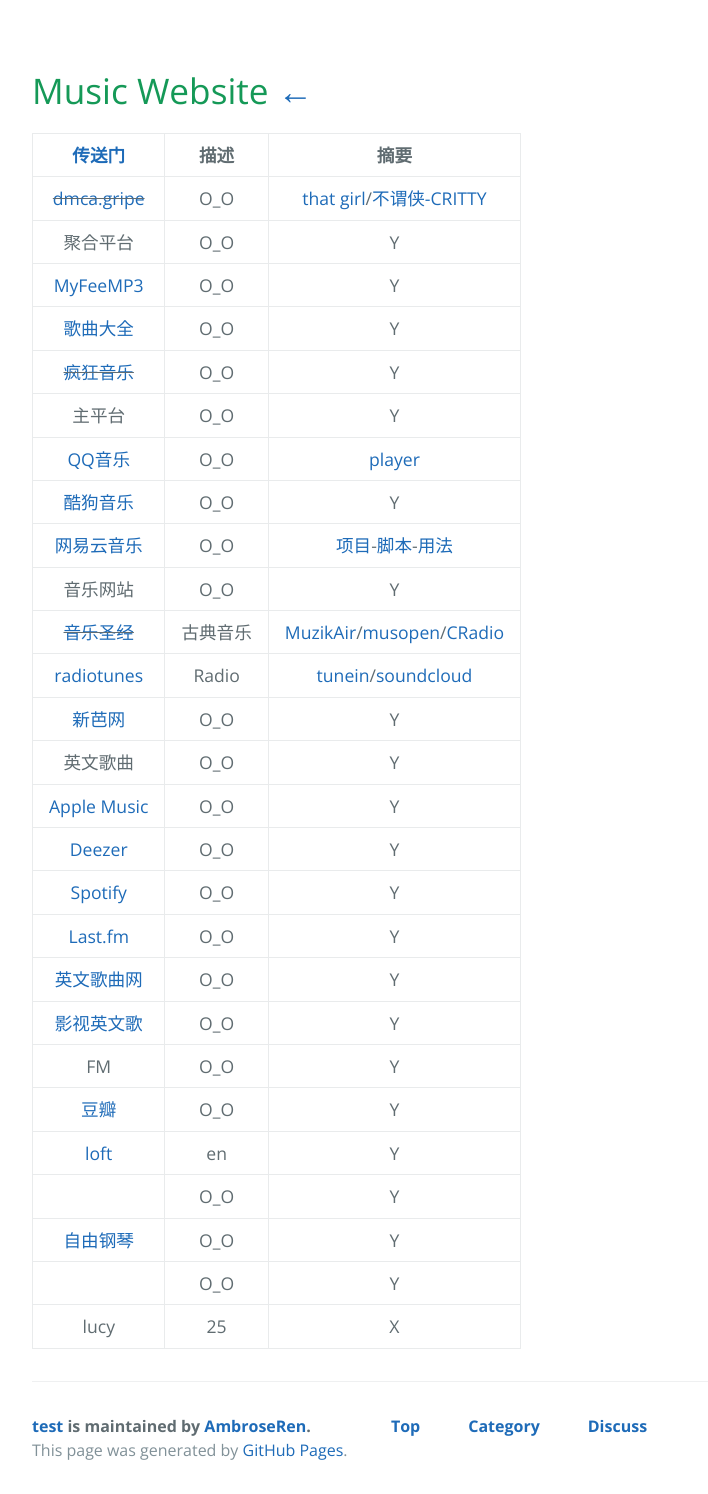
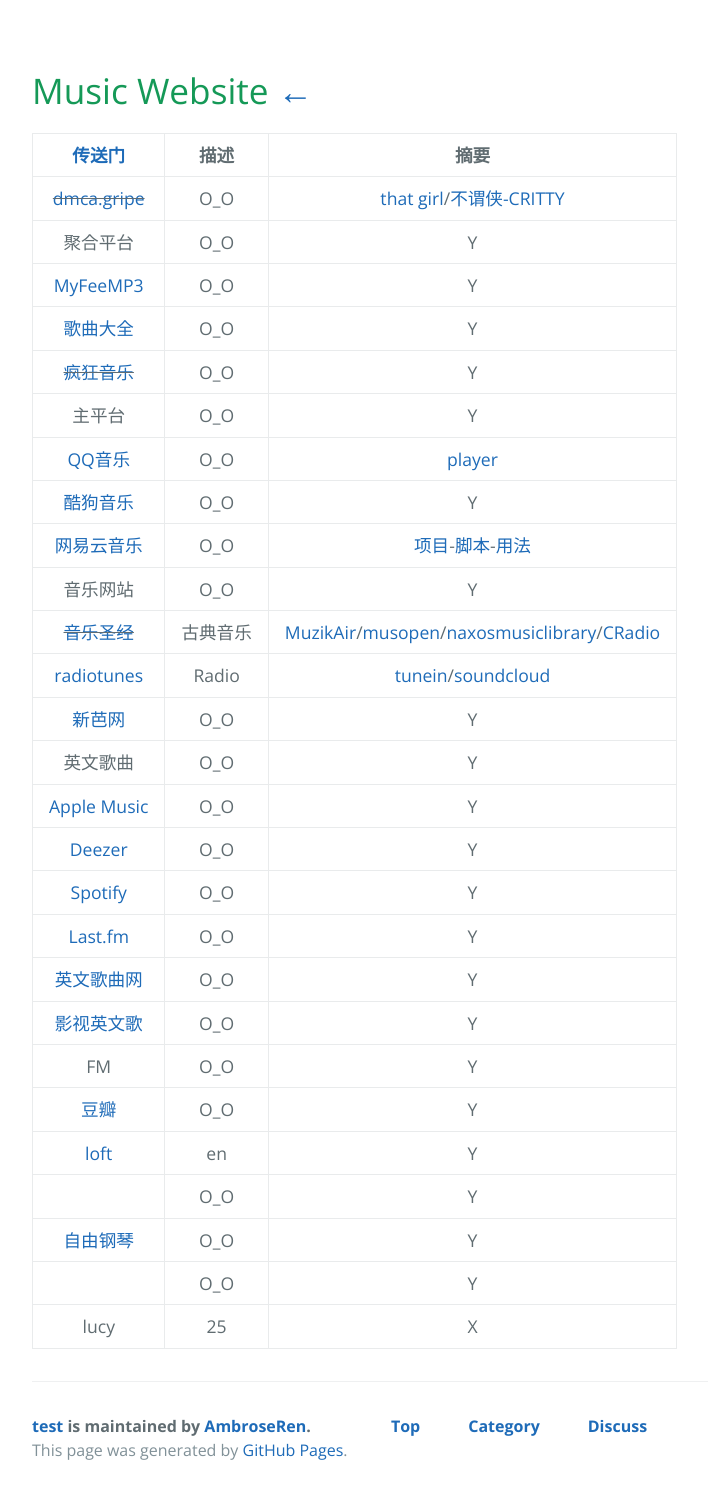
Before and after one commit to AmbroseRen/test, a Jekyll site: the page built from Art/Music/index.md, in a window 1280 px wide. Shown: the whole page, without its empty margins (128-836 px from the left). Built offline with Jekyll 4.4.1, drawn with Linux system fonts in a browser that asks for light colours; nearby versions of some CDN libraries; our own code applies the rules of GitHub Pages for plain Markdown files; library files that are not in the unit come from our copies; the repository's description, which GitHub fills in, is left out.

Commit message:
Update index.md

```diff
--- a/Art/Music/index.md
+++ b/Art/Music/index.md
@@ -34,7 +34,7 @@
 | [酷狗音乐](http://www.kugou.com/) | O_O | Y |
 | [网易云音乐](https://music.163.com/) | O_O | [项目](https://github.com/DesperadoJ/Rules-for-UnblockNeteaseMusic)-[脚本](https://raw.githubusercontent.com/DesperadoJ/Rules-for-UnblockNeteaseMusic/master/Clash/UnblockNeteaseMusic.yaml)-[用法](https://desperadoj.com/16.html) |
 | 音乐网站 | O_O | Y |
-| ~~[音乐圣经](https://www.musicbible.com/)~~ | 古典音乐 | [MuzikAir](https://listen.muzikair.com/cn/)/[musopen](https://musopen.org/music/)/[CRadio](https://www.accuradio.com/classical/) |
+| ~~[音乐圣经](https://www.musicbible.com/)~~ | 古典音乐 | [MuzikAir](https://listen.muzikair.com/cn/)/[musopen](https://musopen.org/music/)/[naxosmusiclibrary](https://www.naxosmusiclibrary.com)/[CRadio](https://www.accuradio.com/classical/) |
 | [radiotunes](https://www.radiotunes.com/) | Radio | [tunein](https://tunein.com/search/?query=classical)/[soundcloud](https://soundcloud.com/search/sets?q=classic%20music) |
 | [新芭网](https://www.sin80.com/artist/beethoven) | O_O | Y |
 | 英文歌曲 | O_O | Y |
```
